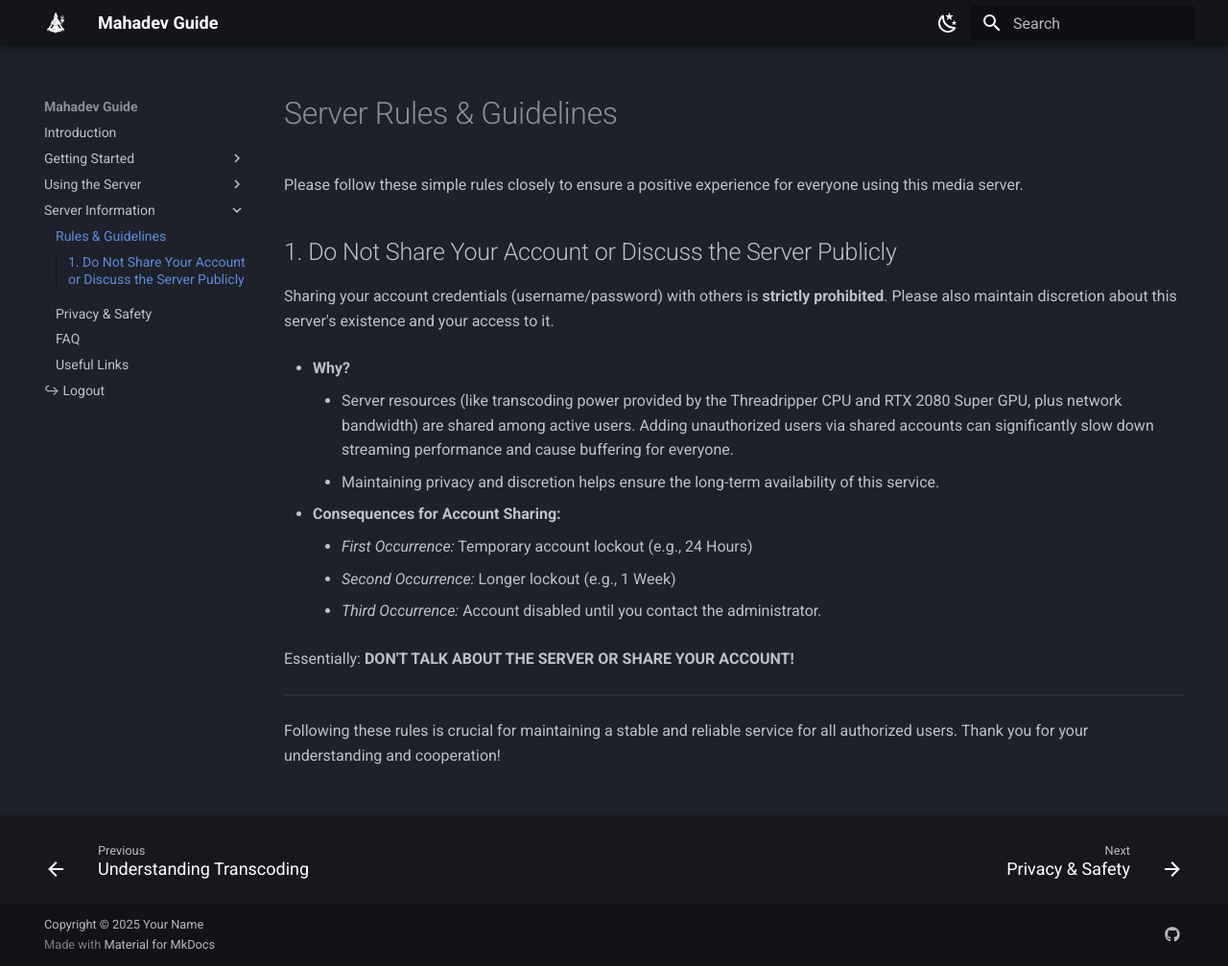
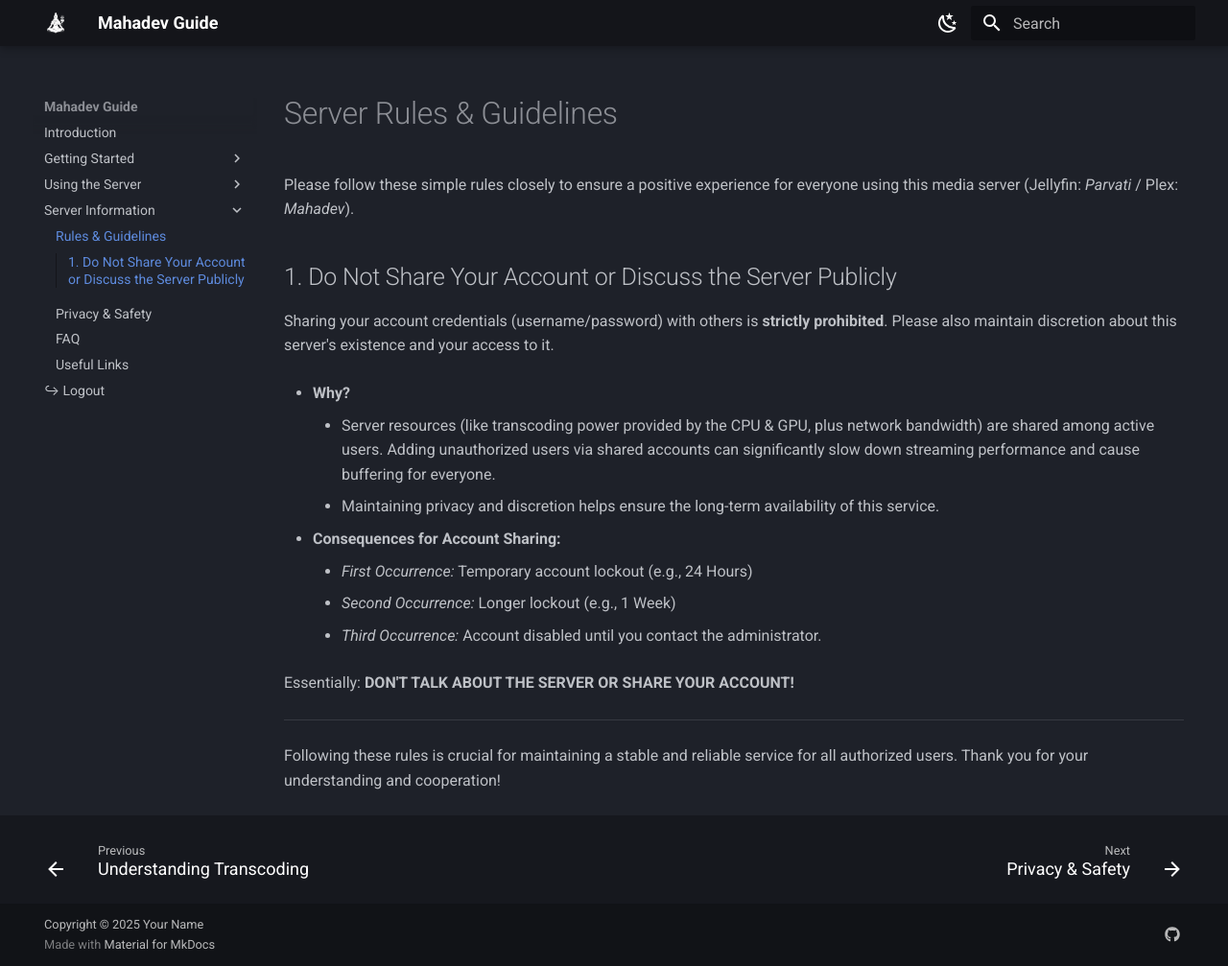
Before and after one commit to sagar4884/plex-guide, an MkDocs documentation site: the page built from docs/rules.md, in a window 1280 px wide and 1007 px high. Shown: the whole window at 96% size. Built offline with MkDocs 1.6.1 and Material for MkDocs 9.7.7, drawn with Linux system fonts in a browser that asks for light colours.

Commit message:
Update rules.md 1.2

```diff
--- a/docs/rules.md
+++ b/docs/rules.md
@@ -1,13 +1,13 @@
 # Server Rules & Guidelines
 
-Please follow these simple rules closely to ensure a positive experience for everyone using this media server.
+Please follow these simple rules closely to ensure a positive experience for everyone using this media server (Jellyfin: *Parvati* / Plex: *Mahadev*).
 
 ## 1. Do Not Share Your Account or Discuss the Server Publicly
 
 Sharing your account credentials (username/password) with others is **strictly prohibited**. Please also maintain discretion about this server's existence and your access to it.
 
 * **Why?**
-    * Server resources (like transcoding power provided by the Threadripper CPU and RTX 2080 Super GPU, plus network bandwidth) are shared among active users. Adding unauthorized users via shared accounts can significantly slow down streaming performance and cause buffering for everyone.
+    * Server resources (like transcoding power provided by the  CPU & GPU, plus network bandwidth) are shared among active users. Adding unauthorized users via shared accounts can significantly slow down streaming performance and cause buffering for everyone.
     * Maintaining privacy and discretion helps ensure the long-term availability of this service.
 
 * **Consequences for Account Sharing:**
```
